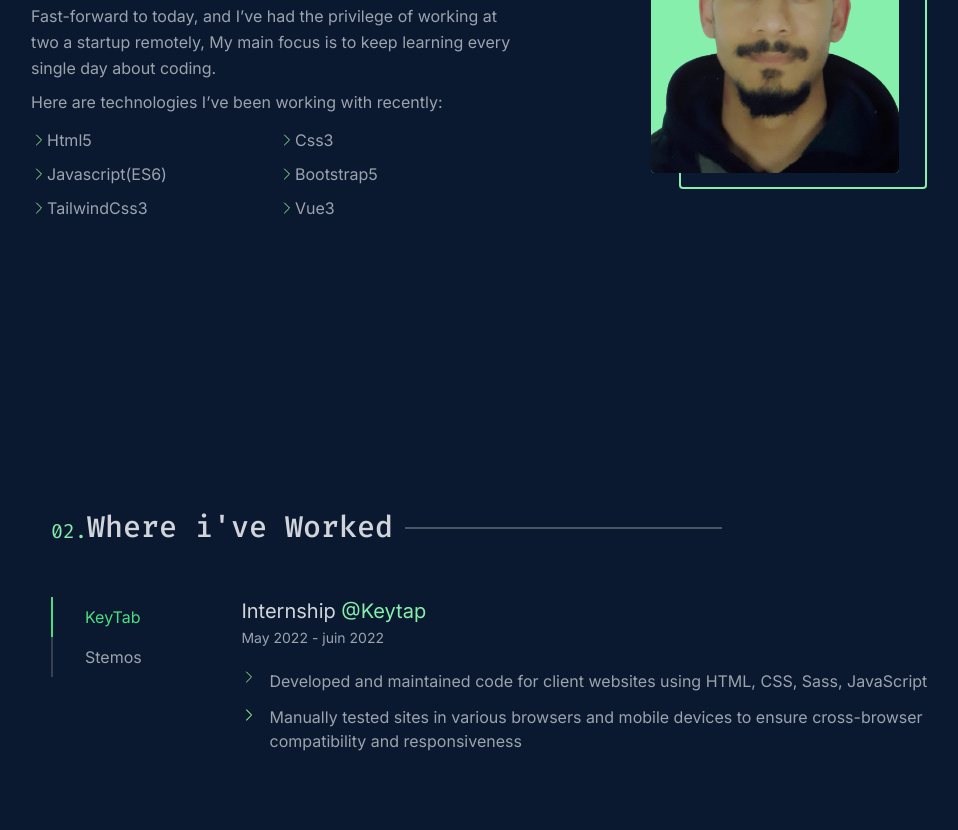
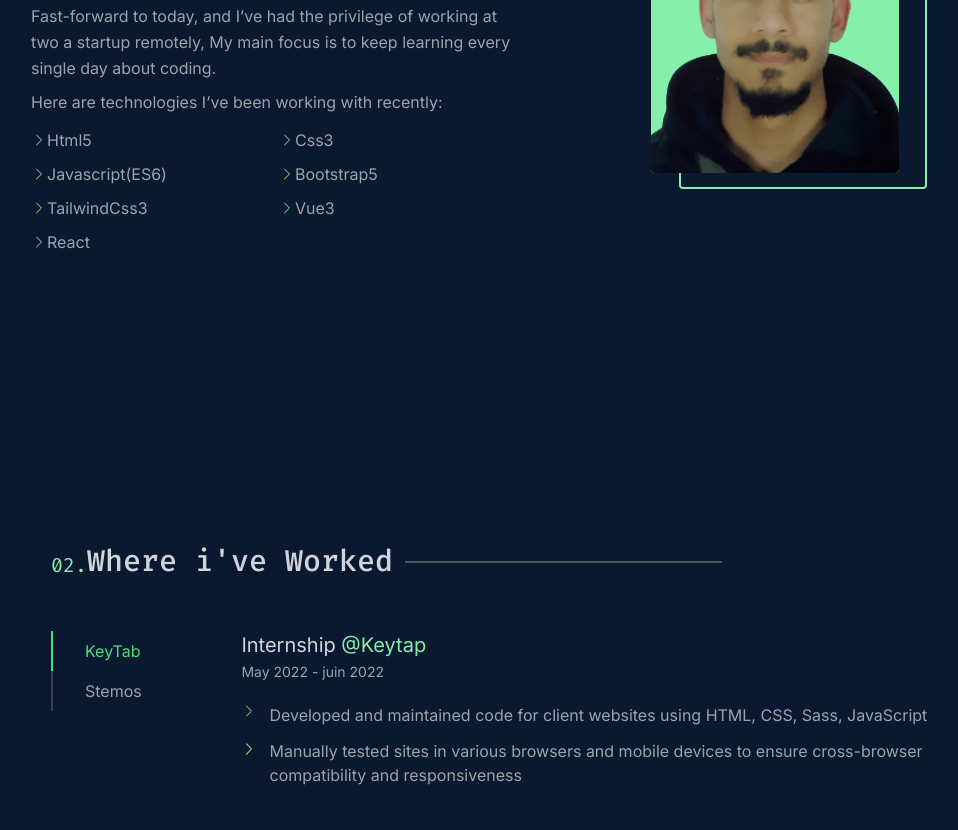
Before and after one commit to SaifeddineCode/Main_Portfolio, a website: page index.html in a window 1280 px wide. Shown: the part 1039-1869 px from the top of the page, without its empty margins (113-1071 px from the left). Drawn offline with Linux system fonts and the light colour scheme.

Commit message:
adding react js as new skill

```diff
--- a/index.html
+++ b/index.html
@@ -126,6 +126,12 @@
                                     <path stroke-linecap="round" stroke-linejoin="round" d="M8.25 4.5l7.5 7.5-7.5 7.5" />
                                 </svg>
                                 <span>Vue3</span>
+                            </div>
+                            <div class="flex items-center text-gray-400 font-medium my-1">
+                                <svg xmlns="http://www.w3.org/2000/svg" fill="none" viewBox="0 0 24 24" stroke-width="1.5" stroke="lightgreen" class="w-4 h-4 ">
+                                    <path stroke-linecap="round" stroke-linejoin="round" d="M8.25 4.5l7.5 7.5-7.5 7.5" />
+                                </svg>
+                                <span>React</span>
                             </div>
                         </div>
                     </div>
```
